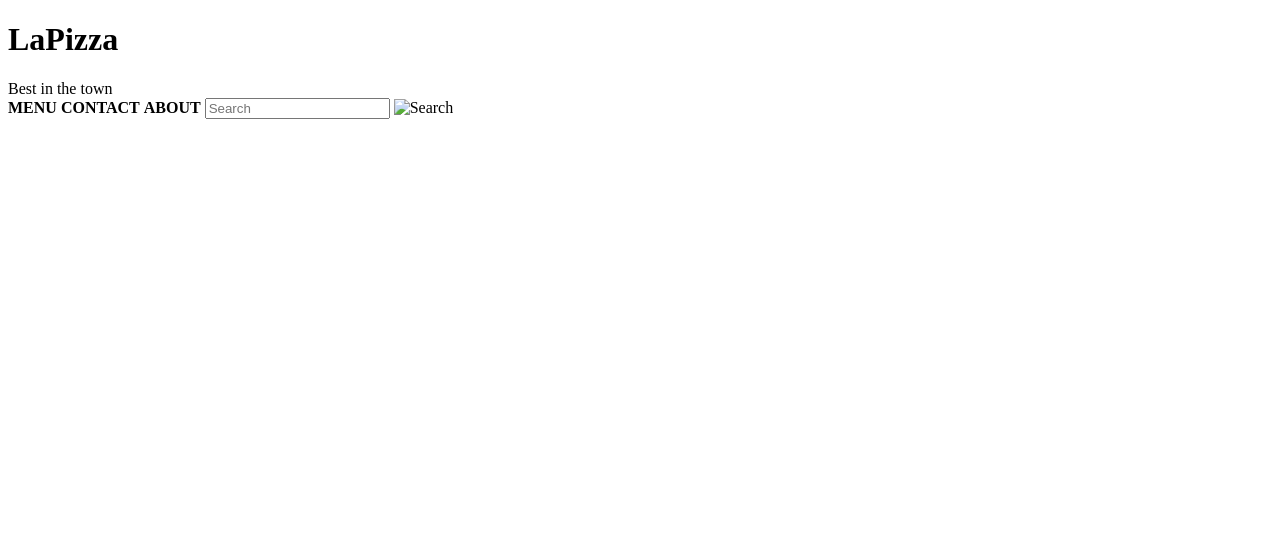
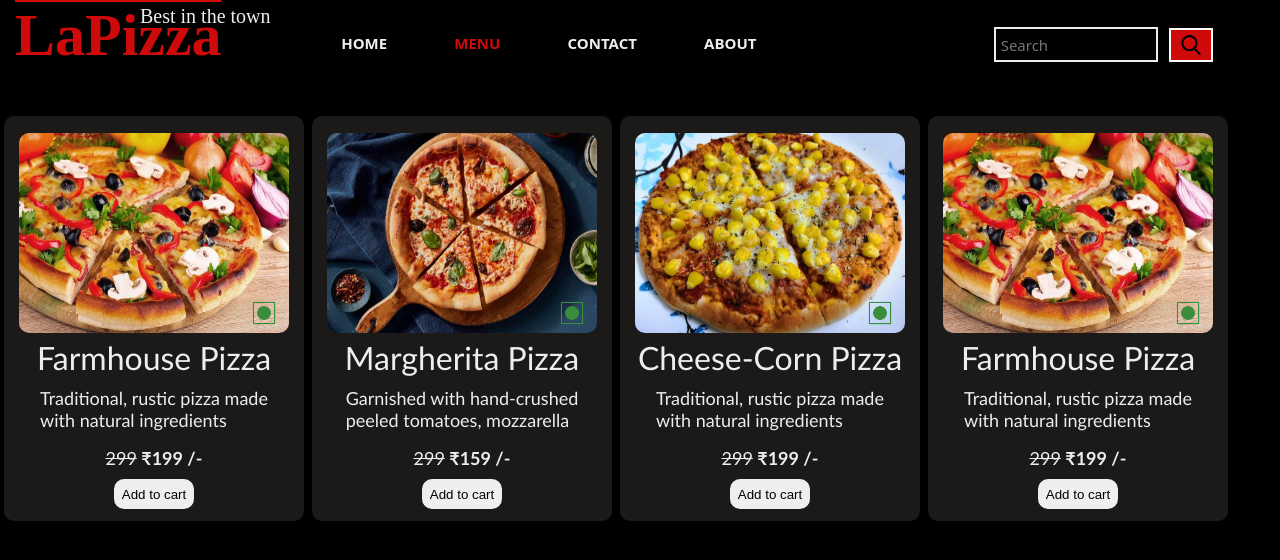
Before and after one commit to manthansharadbire/Lapizza, a plain HTML site: page pages/menu.html in a window 1280 px wide. Drawn offline with Linux system fonts and the light colour scheme; a web font is replaced by a local one.

Commit message:
Pizza Cards added

```diff
--- a/css/menu.css
+++ b/css/menu.css
@@ -0,0 +1,31 @@
+.headline{width: fit-content; display: flex; flex-direction: column; flex-wrap: wrap; }
+
+.lapizza{ color:#CF0A0A; margin-top: 1px;margin-left: 15px; font-size: 60px; text-decoration: overline; }
+
+.span{ margin-top: -105px; margin-left:140px; color: #EEEEEE; font-family:Grey Qo   ; font-size: 20px;}
+
+.navbar{ display: flex; flex-direction: row; margin-left: 274px; margin-top: 5px; justify-content: space-evenly; flex-wrap: wrap;}
+
+.options{ color:  #EEEEEE;   ;font-size: 15px; cursor: pointer;  font-family:system-ui, -apple-system, BlinkMacSystemFont, 'Segoe UI', Roboto, Oxygen, Ubuntu, Cantarell, 'Open Sans', 'Helvetica Neue', sans-serif ; display: block; }
+
+.searchbar{ border: #EEEEEE solid 2px; text-align: left;  background: transparent; cursor: pointer; font-size: 15px; width: 150px; height: 25px; font-family:system-ui, -apple-system, BlinkMacSystemFont, 'Segoe UI', Roboto, Oxygen, Ubuntu, Cantarell, 'Open Sans', 'Helvetica Neue', sans-serif ; color:#EEEEEE; padding-left: 7px; padding: 3px 5px; margin-top: -6px; margin-left: 170px;}
+
+.searchicon{height: 20px; background-color: #CF0A0A; padding-left: 10px; padding-right: 10px; padding-top: 5px; padding-bottom: 5px; margin-left: -56px; margin-top: -5px; border: solid 2px white; cursor: pointer;}
+.searchicon:hover{transform: scale(1.02);}
+
+.options:hover{ color:#CF0A0A ; transition: 1sec;  margin-top: -4px; }
+
+.searchbar:hover{ color:#CF0A0A ; transition: 1sec;  border: solid 2px #CF0A0A}
+
+#menu{color: #CF0A0A;}
+
+.cardholder{display:flex; width: 1232px; justify-content: space-around;}
+.cardparent{display: flex; flex-direction: column; flex-wrap: wrap; height: 405px; width: 300px;  align-items: center; cursor: pointer; border-radius: 10px; background-color: rgb(28, 25, 25);}
+.farmhousepizza{height: 200px; width: 270px; margin-top: 17px; border-radius: 10px;}
+.veg{height: 30px; margin-top: -35px; margin-left: 220px;}
+.pizzaname{color: #EEEEEE; font-size: xx-large; margin-top: 10px; font-family:'Gill Sans', 'Gill Sans MT', Calibri, 'Trebuchet MS', sans-serif}
+.pizzadescription{color: #EEEEEE; font-size: large; margin-top: 10px; font-family:'Gill Sans', 'Gill Sans MT', Calibri, 'Trebuchet MS', sans-serif}
+.price{color: #EEEEEE; font-size: large; margin-top: -2px; font-family:'Gill Sans', 'Gill Sans MT', Calibri, 'Trebuchet MS', sans-serif}
+.addtocart{height: 30px; border: solid 2px #EEEEEE; border-radius: 10px; margin-top: 10px; cursor: pointer;}
+.addtocart:hover{transform: scale(1.05);}
+.cardparent:hover{background-color:#CF0A0A}
--- a/pages/menu.html
+++ b/pages/menu.html
@@ -5,6 +5,8 @@
 <link rel="preconnect" href="https://fonts.googleapis.com">
 <link rel="preconnect" href="https://fonts.gstatic.com" crossorigin>
 <link href="https://fonts.googleapis.com/css2?family=Grey+Qo&family=Open+Sans:ital,wght@0,300..800;1,300..800&family=Timmana&display=swap" rel="stylesheet">
+<link rel="stylesheet" href="./../style.css">
+<link rel="stylesheet" href="./../css/menu.css">
 </head>
 <body>
 <div class="headline">
@@ -13,12 +15,55 @@
 </div>
 
 <div class="navbar">
-<span class="options"><b>MENU</b></span>
+<a href="./../index.html" class="anc"><span class="options"><b>HOME</b></span></a>
+<span class="options"><b id="menu">MENU</b></span>
 <span class="options"><b>CONTACT</b></span>
 <span class="options"><b>ABOUT</b></span>
 <input type="text" class="searchbar" placeholder="Search">
-<img src="./images/search.png" alt="Search" class="searchicon">
+<img src="./../images/search.png" alt="Search" class="searchicon">
+</div><br><br><br>
+
+<section class="cardholder">
+<div class="cardparent">
+<img src="./../images/farmhousepizza.jpeg" alt="Farmhouse Pizza" class="farmhousepizza">
+<img src="./../images/veg.png" alt="Veg" class="veg">
+<span class="pizzaname">Farmhouse Pizza</span>
+<p class="pizzadescription">Traditional, rustic pizza made <br>with natural ingredients</p>
+<span class="price"><del>299</del><b> ₹199 /-</b></span>
+<button class="addtocart">Add to cart</button>
 </div>
+
+
+<div class="cardparent">
+<img src="./../images/margheitapizza.jpg" alt="Margherita Pizza" class="farmhousepizza">
+<img src="./../images/veg.png" alt="Veg" class="veg">
+<span class="pizzaname">Margherita Pizza</span>
+<p class="pizzadescription">Garnished with hand-crushed <br> peeled tomatoes, mozzarella </p>
+<span class="price"><del>299</del><b> ₹159 /-</b></span>
+<button class="addtocart">Add to cart</button>
+</div>
+
+
+<div class="cardparent">
+<img src="./../images/cheese&corn.jpg" alt="Cheese & Corn Pizza" class="farmhousepizza">
+<img src="./../images/veg.png" alt="Veg" class="veg">
+<span class="pizzaname">Cheese-Corn Pizza</span>
+<p class="pizzadescription">Traditional, rustic pizza made <br>with natural ingredients</p>
+<span class="price"><del>299</del><b> ₹199 /-</b></span>
+<button class="addtocart">Add to cart</button>
+</div>
+
+<div class="cardparent">
+<img src="./../images/farmhousepizza.jpeg" alt="Farmhouse Pizza" class="farmhousepizza">
+<img src="./../images/veg.png" alt="Veg" class="veg">
+<span class="pizzaname">Farmhouse Pizza</span>
+<p class="pizzadescription">Traditional, rustic pizza made <br>with natural ingredients</p>
+<span class="price"><del>299</del><b> ₹199 /-</b></span>
+<button class="addtocart">Add to cart</button>
+</div>
+
+</section>
+
 
 </body>
 </html>
--- a/style.css
+++ b/style.css
@@ -1 +1,3 @@
 body{ background-color:#000000 ; margin: 0px; padding: 0px;}
+
+.anc{text-decoration: none;}
```
Also changed, not shown: index.html (+4 -4 lines), images/cheese&corn.jpg (added), images/farmhousepizza.jpeg (added), images/margheitapizza.jpg (added), images/veg.png (added).
